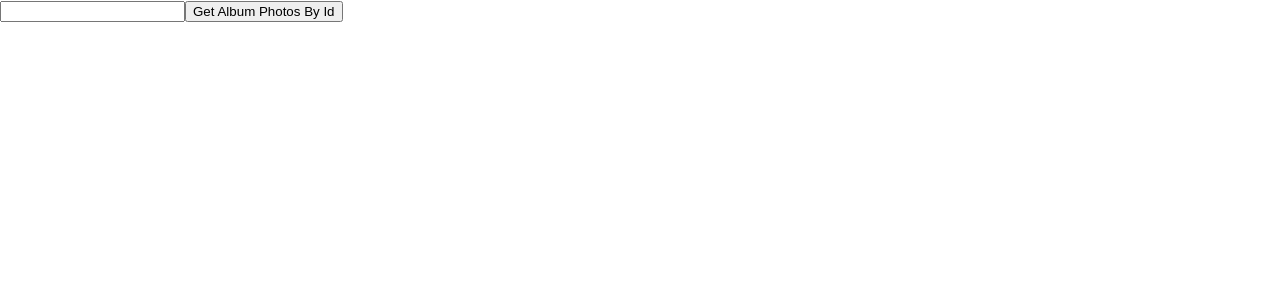
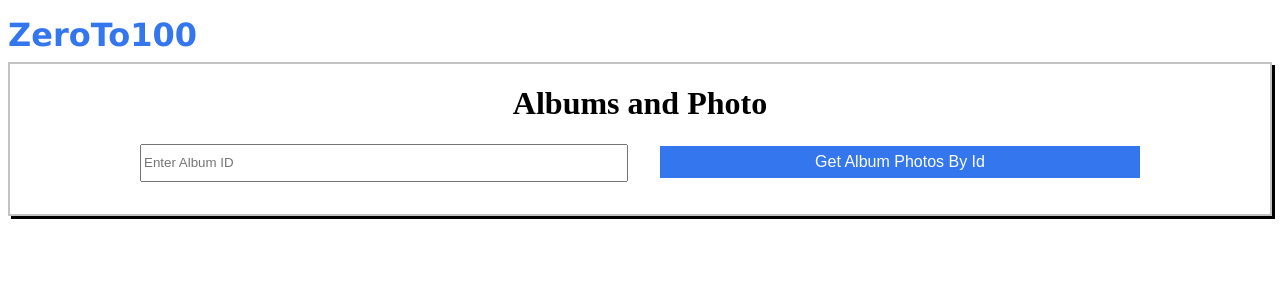
Before and after one commit to nahimanajz/ZeroTo100ChallengeTwo, a React (Create React App) app in the folder challenge2/: page / in a window 1280 px wide. Shown: the top 300 px of the page. Built offline with nearby package versions, Linux system fonts and the light colour scheme.

Commit message:
refactor: Add reload

```diff
--- a/challenge2/public/index.html
+++ b/challenge2/public/index.html
@@ -14,8 +14,9 @@
     <title>ZeroTo100 Challenge Two</title>
   </head>
   <body>
-    <noscript>You need to enable JavaScript to run this app.</noscript>
+
     <div id="root"></div>
+
 
   </body>
 </html>
--- a/challenge2/src/App.js
+++ b/challenge2/src/App.js
@@ -2,51 +2,55 @@ import {useEffect,useState} from 'react'
 import axios from 'axios'
 import {URL_INDEX} from './config'
 import { Photo } from './components/Photo'
+import Loader from 'react-loader'
 
 function App() {
   const [albumId, setAlbumId] = useState('')
-  const[isLoading, setIsLoading] = useState(false)
   const [photos,setPhotos] = useState(null) //{} of title and Image thumbnail
   const[reload, setReload] = useState(false)
+ const queryChange =(e) =>{
+  setPhotos(null)
+  setAlbumId(e.target.value)
+ }
+  useEffect(()=>{
 
-  const fetchPhotos = async () => {
-
-
-}
-  useEffect( ()=>{
-
-      setIsLoading(true)
       if(albumId && reload){
         ( async()=>{
-          return await axios.get(`https://jsonplaceholder.typicode.com/albums/${albumId}/photos`)
-          .then(({data})=>{
+          const { data } = await axios.get(`${URL_INDEX}/albums/${albumId}/photos`)
             setPhotos(data)
             setReload(false)
-          })
-          .catch(err => console.log(err))
+
         })()
       }
 
-  },[photos,isLoading,albumId,reload])
+  },[photos,albumId,reload])
 
   return (<>
-          <header></header>
-          <main>
+          <div className="header">
+            <div className="logo">ZeroTo100 </div>
+          </div>
+          <div className="main">
+            <div className="panel">
+              <div className="form">
+                  <h1>Albums and Photo</h1>
+                  <input type="number" onChange={queryChange} placeholder='Enter Album ID'/>
+                  <button onClick={()=>setReload(true)}> Get Album Photos By Id</button>
+                </div>
+            </div>
+            <div className="album-photo">
+                {reload && !photos ? <Loader className='spinner' speed={0.5}/> :(
+                      photos && photos.map(({thumbnailUrl, title}) =>(
+                          <Photo
+                            key={title}
+                            imgSrc={thumbnailUrl}
+                            title={title} />
+                      ))
+                )
+              }
+            </div>
 
-              <input type="number" onChange={(e)=>setAlbumId(e.target.value)}/>
-              <button onClick={(e)=>setReload(true)}> Get Album Photos By Id</button>
+          </div>
 
-
-            { photos &&
-              photos.map(({thumbnailUrl, title}) =>(
-                <Photo
-                  key={title}
-                  imgSrc={thumbnailUrl}
-                  title={title} />
-              ))
-
-            }
-          </main>
        </>
   );
 }
--- a/challenge2/src/components/Photo.js
+++ b/challenge2/src/components/Photo.js
@@ -2,7 +2,7 @@ import PropTypes from 'prop-types'
 
 export function Photo({imgSrc, title}){
  return (
-     <div className="album-photo">
+     <div className="photo">
          <img src={imgSrc} alt='Photo' />
          <strong>{title}</strong>
      </div>
--- a/challenge2/src/config/index.js
+++ b/challenge2/src/config/index.js
@@ -1 +1 @@
-export const URL_INDEX = 'https://jsonplaceholder.typicode.com/'
+export const URL_INDEX = 'https://jsonplaceholder.typicode.com'
--- a/challenge2/src/index.css
+++ b/challenge2/src/index.css
@@ -1,13 +1,75 @@
-body {
-  margin: 0;
-  font-family: -apple-system, BlinkMacSystemFont, 'Segoe UI', 'Roboto', 'Oxygen',
-    'Ubuntu', 'Cantarell', 'Fira Sans', 'Droid Sans', 'Helvetica Neue',
-    sans-serif;
-  -webkit-font-smoothing: antialiased;
-  -moz-osx-font-smoothing: grayscale;
+*:root{
+  --primary-color: #3476ed
 }
 
-code {
-  font-family: source-code-pro, Menlo, Monaco, Consolas, 'Courier New',
-    monospace;
+#root {
+ margin: 0;
+ display:grid;
+ grid-template-rows: auto 1fr auto;
 }
+
+.header{
+  display: flex;
+  flex-wrap: wrap;
+  justify-content: space-between;
+  margin: 8px 0;
+  color:#3476ed;
+  font-size:32px;
+  font-family: 'Lucida Sans', 'Lucida Sans Regular', 'Lucida Grande', 'Lucida Sans Unicode', Geneva, Verdana, sans-serif;
+  font-weight: bold;
+
+}
+.logo{
+  top: 0px;
+  position: sticky;
+
+}
+.form{
+  box-shadow:  3px 3px;
+  border: 2px solid #c4c3c4;
+  text-align: center;
+  margin-bottom: 16px;
+  padding-bottom: 32px;
+}
+ .main {
+
+}
+
+.album-photo{
+  display: grid;
+  grid-template-columns: repeat(6,1fr);
+  gap: 16px;
+}
+.photo {
+  display:flex;
+  flex-direction: column-reverse;
+  border-radius: 4px;
+  border: 0.5px solid blue;
+  min-width: 100px;
+   padding: 16px;
+
+}
+img{
+  margin-top: 8px;
+}
+input,  button {
+  height: 32px;
+  min-width: 60vh;
+}
+button{
+  margin-left: 32px;
+  background:var(--primary-color);
+  color: white;
+  font-size: medium;
+  border: 0.1px solid var(--primary-color);
+}
+
+@media (max-width:320px){
+  .album-photo{
+    grid-template-columns: repeat(2,1fr);
+  }
+  button{
+    margin-top: 8px;
+    max-width: 200px;
+  }
+}
--- /dev/null
+++ b/package.json
@@ -0,0 +1,5 @@
+{
+  "dependencies": {
+    "react-loader": "^2.4.7"
+  }
+}
```
Also changed, not shown: 2 other files (tests, documents, lock files or other folders).
